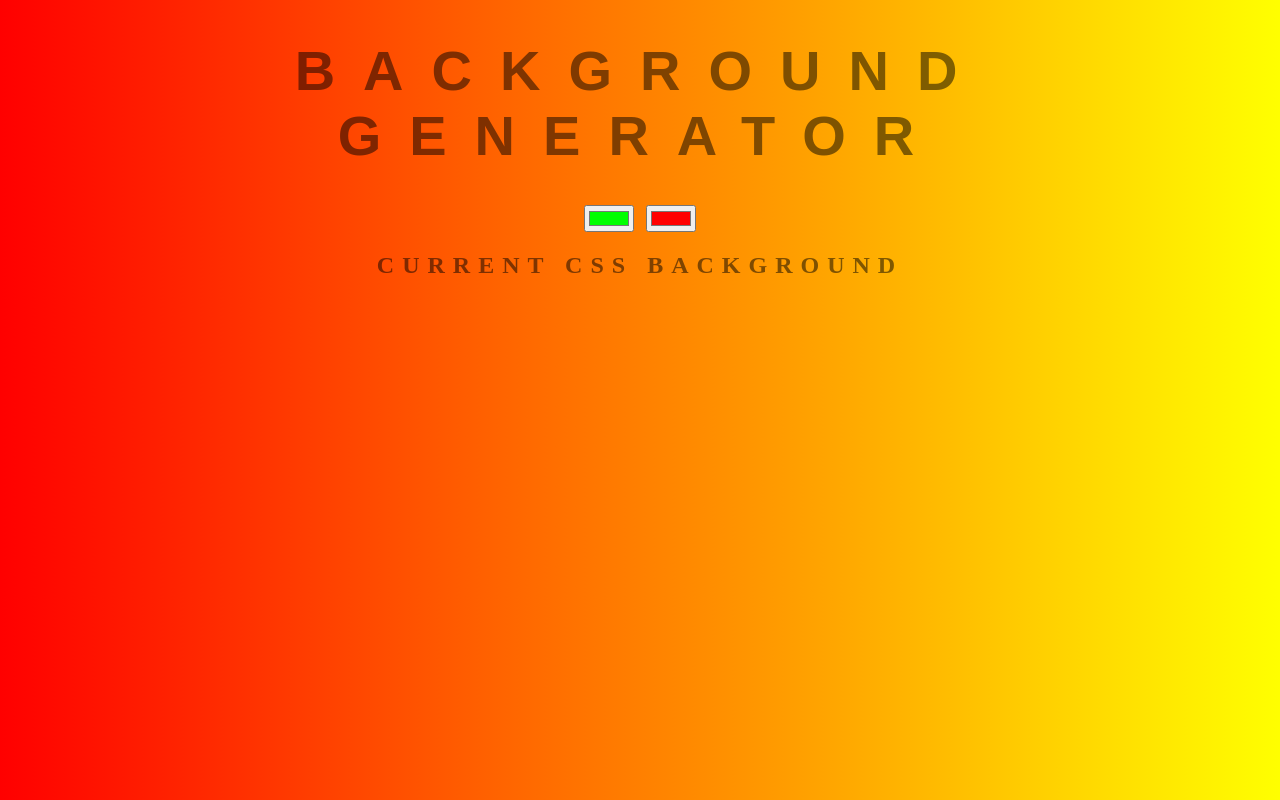
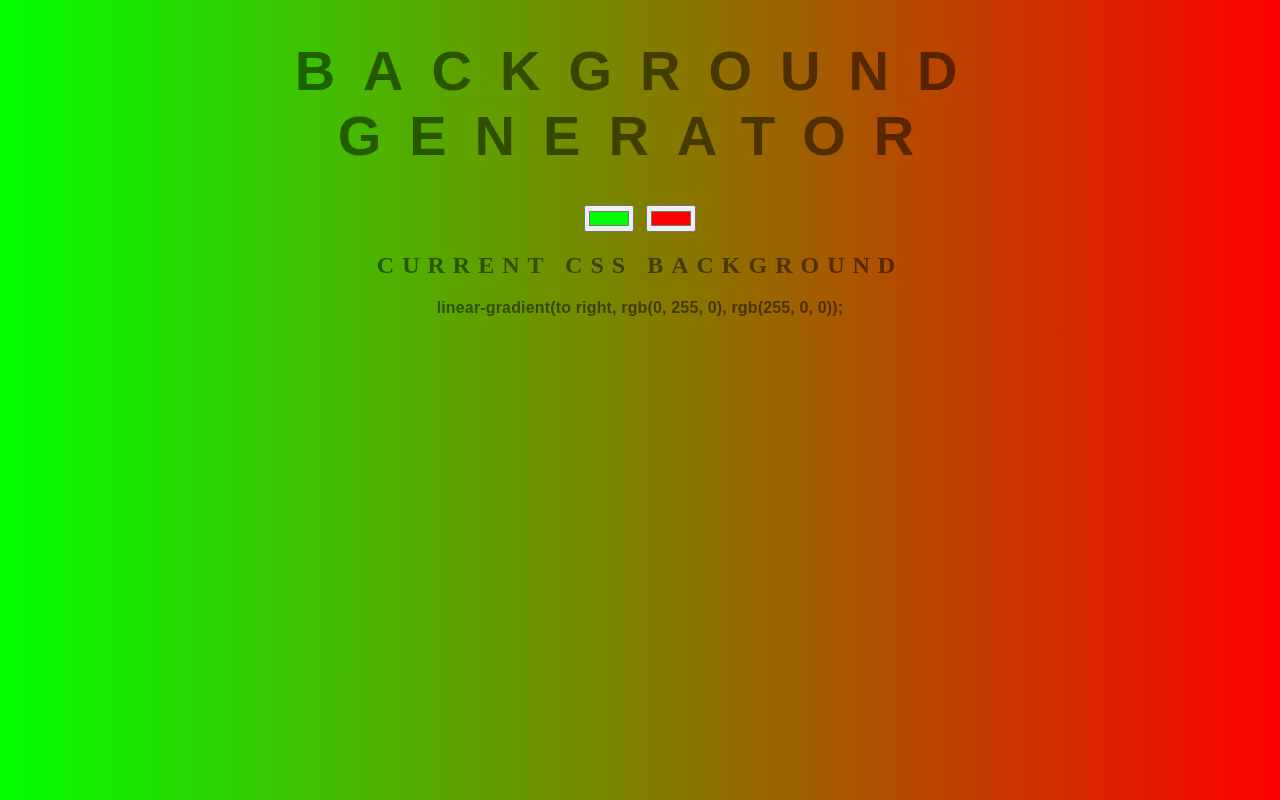
Before and after one commit to usaone/usaone.github.io, a plain HTML site: page index.html in a window 1280 px wide. Drawn offline with Linux system fonts and the light colour scheme.

Commit message:
Use of CSS style linear-gradient and use of textContent to set text.

```diff
--- a/index.html
+++ b/index.html
@@ -10,6 +10,6 @@
 		<input class="color2" type="color" name="color2" value="#ff0000">
 		<h2>Current CSS Background</h2>
 		<h3></h3>
-		<script type="test/javascript" src="script.js"></script>
+		<script type="text/javascript" src="script.js"></script>
 	</body>
 </html>
--- a/script.js
+++ b/script.js
@@ -1,9 +1,24 @@
 var css = document.querySelector("h3");
 var color1 = document.querySelector(".color1");
 var color2 = document.querySelector(".color2");
+var body = document.body;
 
 console.log(css);
 console.log(color1);
 console.log(color2);
 
-alert('test');
+function setGradient() {
+    body.style.background =
+    "linear-gradient(to right, "
+    + color1.value
+    + ", "
+    + color2.value
+    + ")";
+
+    css.textContent = body.style.background + ";";
+}
+
+color1.addEventListener("input", setGradient);
+color2.addEventListener("input", setGradient);
+
+setGradient();
```
